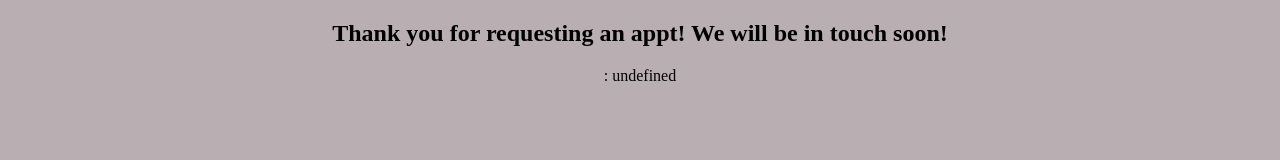
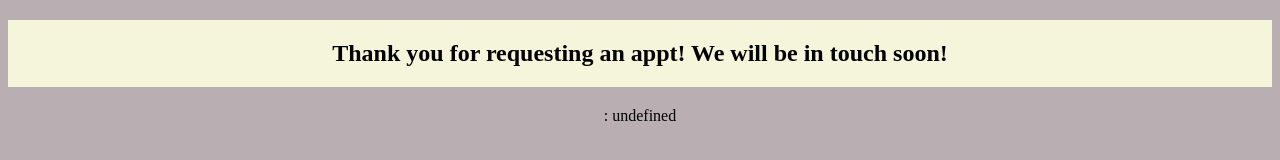
Before and after one commit to Isald1/Regisration-page, a plain HTML site: page thankyou (1).html in a window 1280 px wide. Drawn offline with Linux system fonts and the light colour scheme; files that its build step writes are made by us from their sources.

Commit message:
added h2 to make thank you file neat

```diff
--- a/styles.css
+++ b/styles.css
@@ -17,3 +17,8 @@ label{
     display: block;
     font-weight: bold;
 }
+h2{
+    text-align: center;
+    background-color: beige;
+    padding: 20px;
+}
--- a/thankyou (1).html
+++ b/thankyou (1).html
@@ -14,7 +14,7 @@
       }
     }
   </script>
-  <link rel="stylesheet" href="static/styles.css" />
+  <link rel="stylesheet" href="styles.css" />
   <title>Thank You</title>
 </head>
 
```
